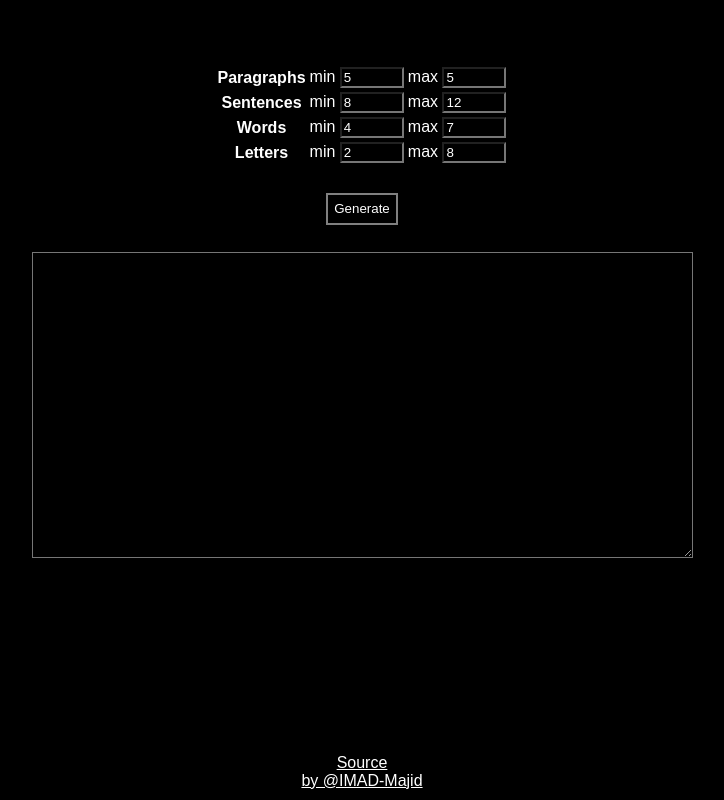
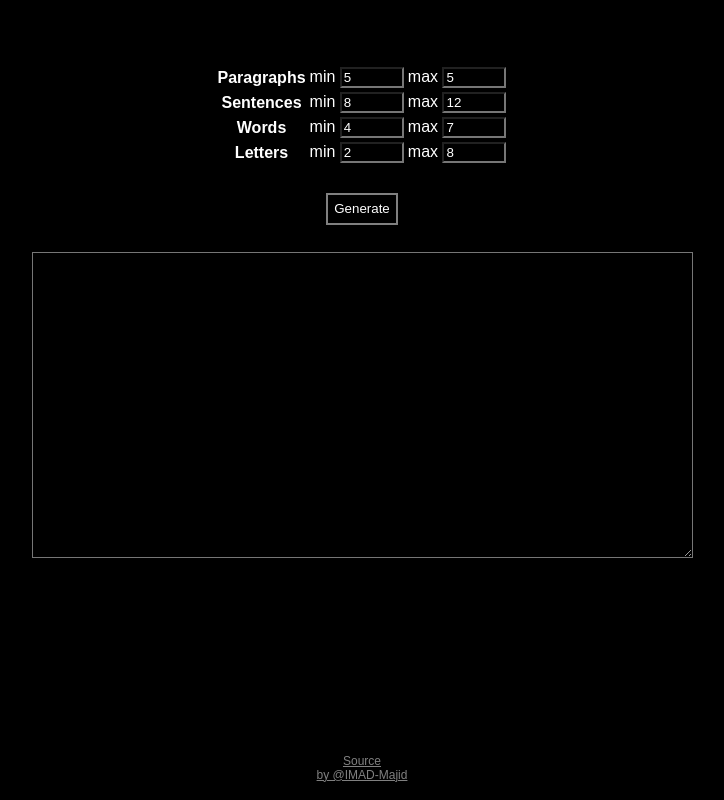
Before and after one commit to IMAD-Majid/Placeholder-Text-generator, a plain HTML site: page index.html in a window 1280 px wide. Shown: the whole page, without its empty margins (278-1002 px from the left). Drawn offline with Linux system fonts and the light colour scheme.

Commit message:
Update index.html

```diff
--- a/index.html
+++ b/index.html
@@ -21,6 +21,8 @@
 			}
 			a{
 				display:block;
+				color:grey;
+				font-size:12px;
 			}
 		</style>
 	</head>
```
